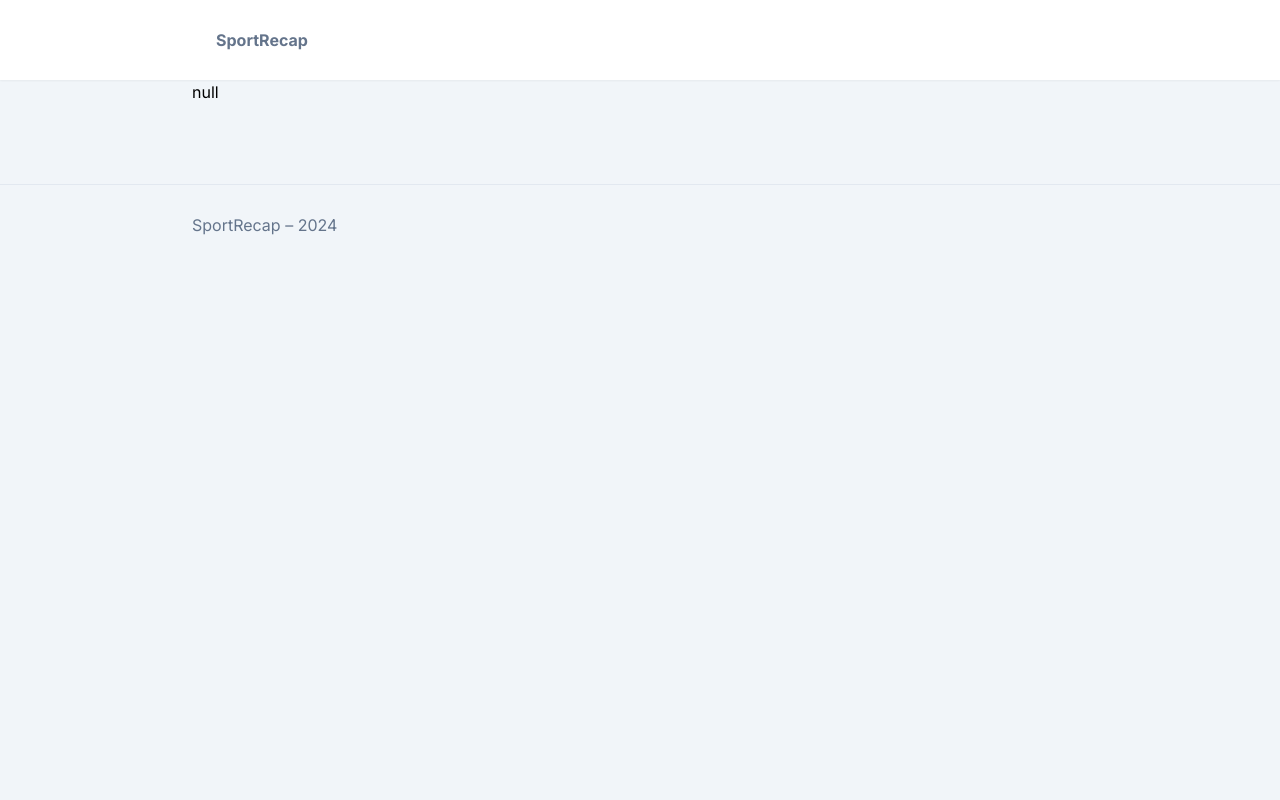
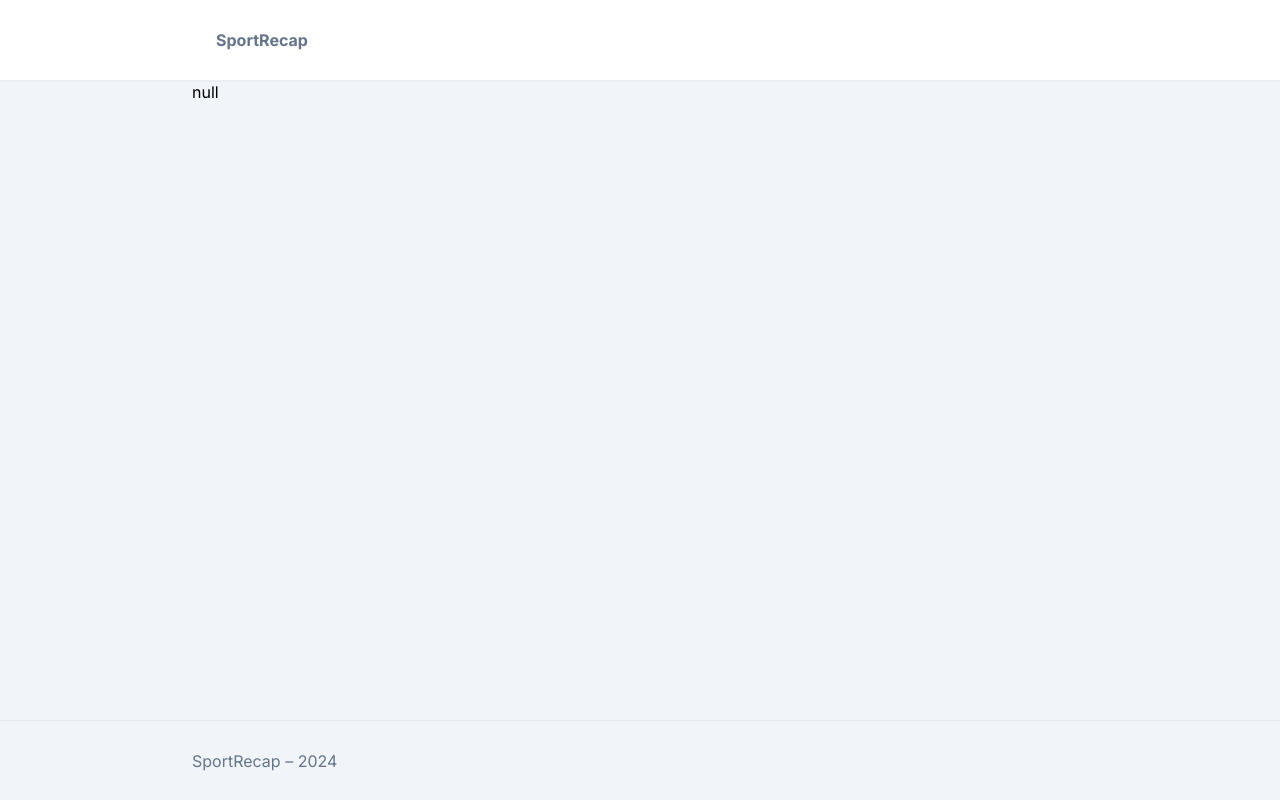
Before and after one commit to yurkoturskiy/hackathone-challenge-3, a Next.js app in the folder next-app/: page /projects/1/generate in a window 1280 px wide. Built offline with nearby package versions, Linux system fonts and the light colour scheme.

Commit message:
Update layout.tsx

```diff
--- a/next-app/src/app/layout.tsx
+++ b/next-app/src/app/layout.tsx
@@ -22,7 +22,14 @@ export default function RootLayout({
             <span className="px-6">SportRecap</span>
           </div>
         </header>
-        <main className="container mx-auto">{children}</main>
+        <main
+          className="container mx-auto"
+          style={{
+            minHeight: "calc(100vh - 80px - 80px - 80px)",
+          }}
+        >
+          {children}
+        </main>
         <footer className="h-20 border-t mt-20 border-t-slate-200 flex items-center">
           <div className="container text-slate-500">SportRecap – 2024</div>
         </footer>
```
